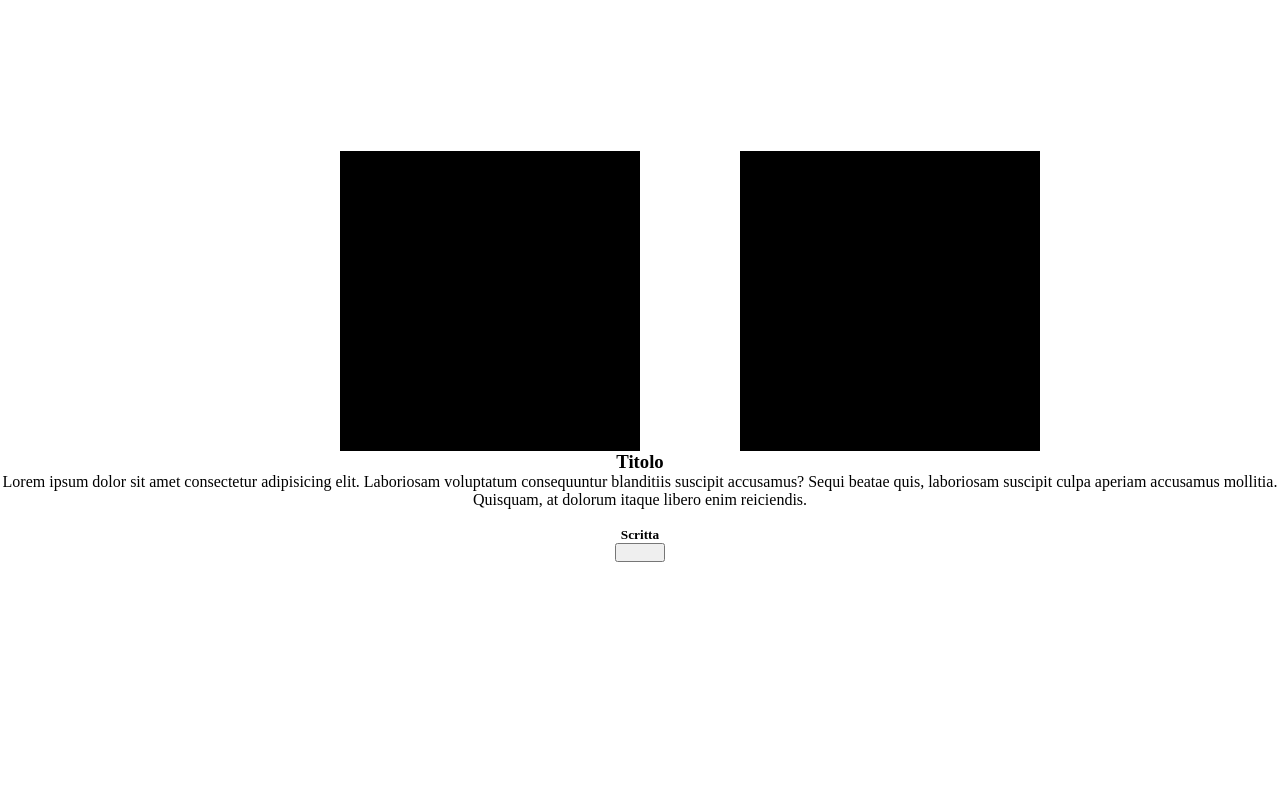
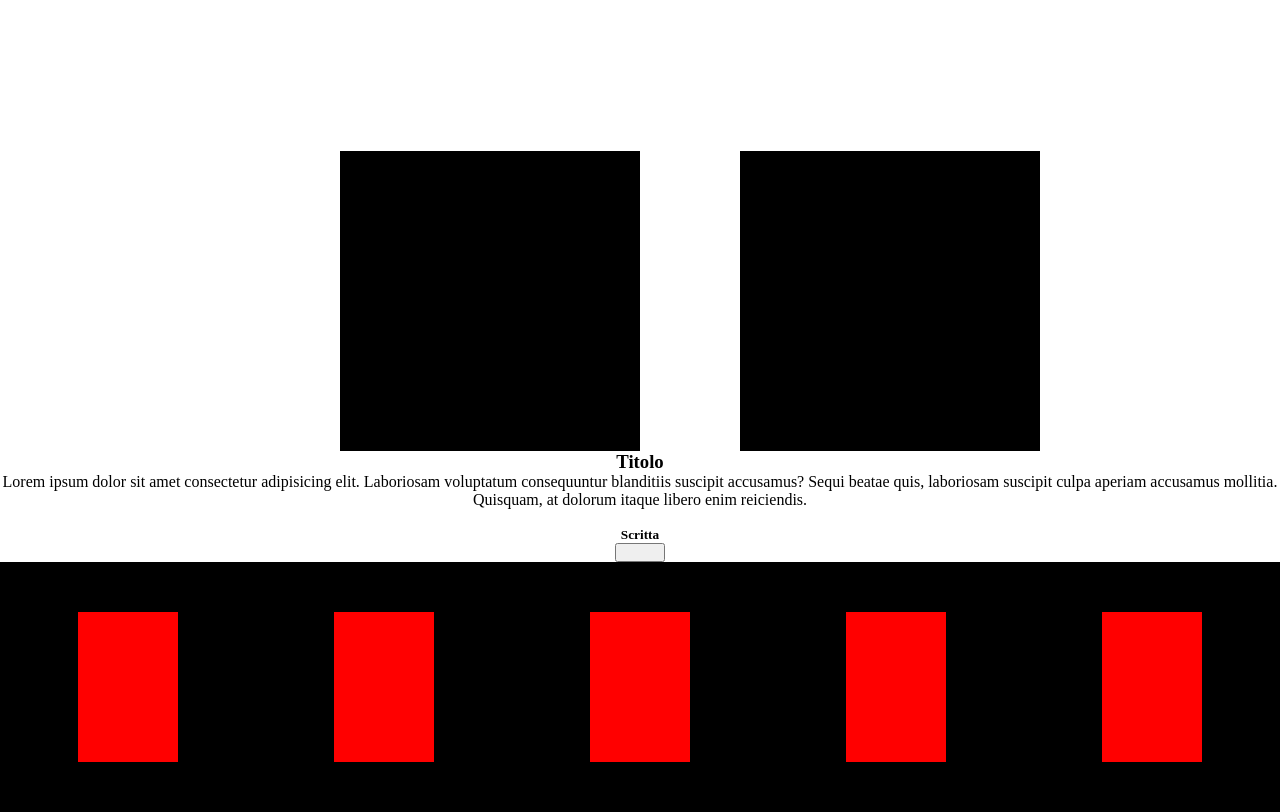
Before and after one commit to Alecpu92/htmlcss-struttura-discord, a plain HTML site: page index.html in a window 1280 px wide. Shown: the part 1529-2341 px from the top of the page. Before the commit the page ends 2091 px from the top, so only its background shows below. Drawn offline with Linux system fonts and the light colour scheme.

Commit message:
fine footer, inseriti i vari blocchi da riempire, diviso in settori tutto il progetto

```diff
--- a/css/style.css
+++ b/css/style.css
@@ -54,3 +54,17 @@ main{
 #button{
     width: 50px;
 }
+#contenitore-footer{
+    background-color: black;
+    display: flex;
+    height: 250px;
+    flex-direction: row;
+    justify-content: space-around;
+}
+.items-footer{
+    background-color: red;
+    height: 150px;
+    width:100px;
+    margin-top: 50px;
+
+}
--- a/index.html
+++ b/index.html
@@ -74,6 +74,13 @@
     <!-- parte finale pagina, contatti e info -->
 
     <footer>
+        <div id="contenitore-footer">
+            <div class="items-footer"></div>
+            <div class="items-footer"></div>
+            <div class="items-footer"></div>
+            <div class="items-footer"></div>
+            <div class="items-footer"></div>
+        </div>
 
 
     </footer>
```
